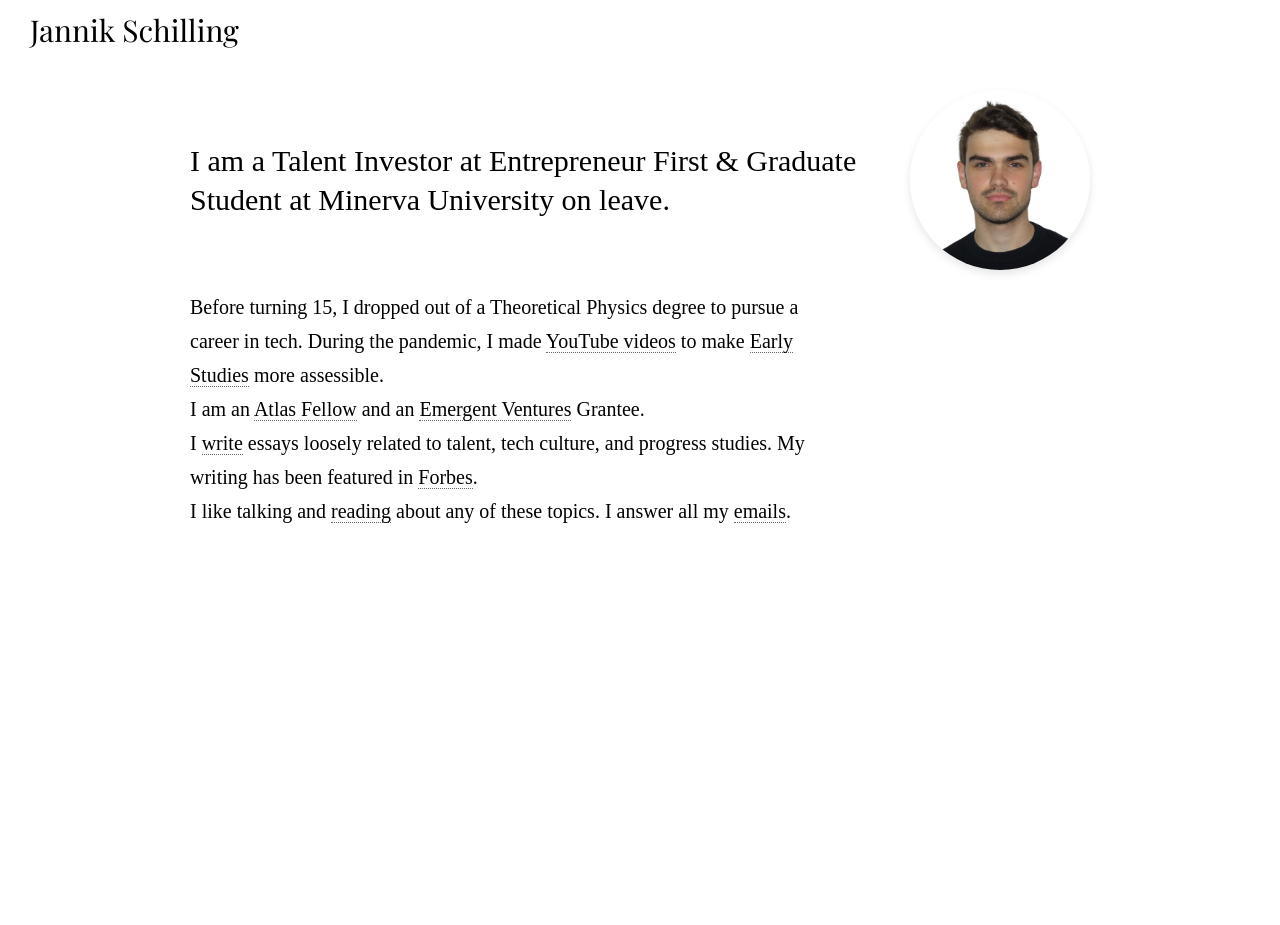
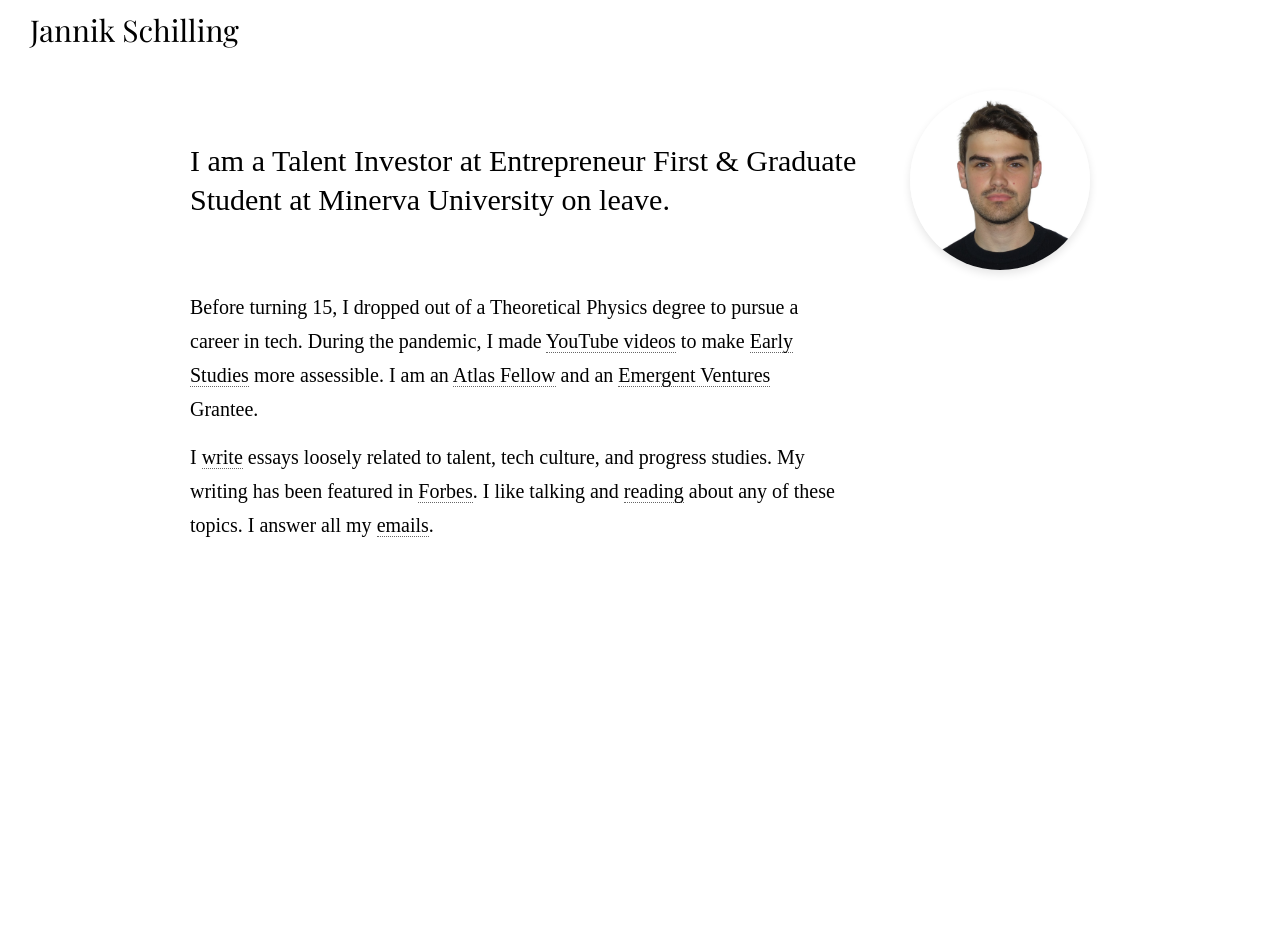
Before and after one commit to jannikls/jannikls.github.io, a Jekyll site: the page built from index.md, in a window 1280 px wide. Built offline with Jekyll 4.4.1, drawn with Linux system fonts in a browser that asks for light colours; some web fonts are replaced.

Commit message:
changed copy

```diff
--- a/index.md
+++ b/index.md
@@ -2,8 +2,6 @@
 layout: default
 permalink: /
 ---
+Before turning 15, I dropped out of a Theoretical Physics degree to pursue a career in tech. During the pandemic, I made [YouTube videos](https://www.youtube.com/@howtophysics9633) to make [Early Studies](https://www.jannikschilling.com/early-studies.html) more assessible. I am an [Atlas Fellow](https://www.atlasfellowship.org/) and an [Emergent Ventures](https://www.mercatus.org/emergent-ventures) Grantee.
 
-Before turning 15, I dropped out of a Theoretical Physics degree to pursue a career in tech. During the pandemic, I made [YouTube videos](https://www.youtube.com/@howtophysics9633) to make [Early Studies](https://www.jannikschilling.com/early-studies.html) more assessible.\
-I am an [Atlas Fellow](https://www.atlasfellowship.org/) and an [Emergent Ventures](https://www.mercatus.org/emergent-ventures) Grantee.\
-I [write](/blog/) essays loosely related to talent, tech culture, and progress studies. My writing has been featured in [Forbes](https://www.forbes.com/sites/jonathanwai/2023/08/16/finding-the-next-steve-wozniak/).\
-I like talking and [reading](/bookshelf) about any of these topics. I answer all my [emails](mailto:janniklschilling@gmail.com).
+I [write](/blog/) essays loosely related to talent, tech culture, and progress studies. My writing has been featured in [Forbes](https://www.forbes.com/sites/jonathanwai/2023/08/16/finding-the-next-steve-wozniak/). I like talking and [reading](/bookshelf) about any of these topics. I answer all my [emails](mailto:janniklschilling@gmail.com).
```
Also changed, not shown: books.md (+1 -1 lines).
